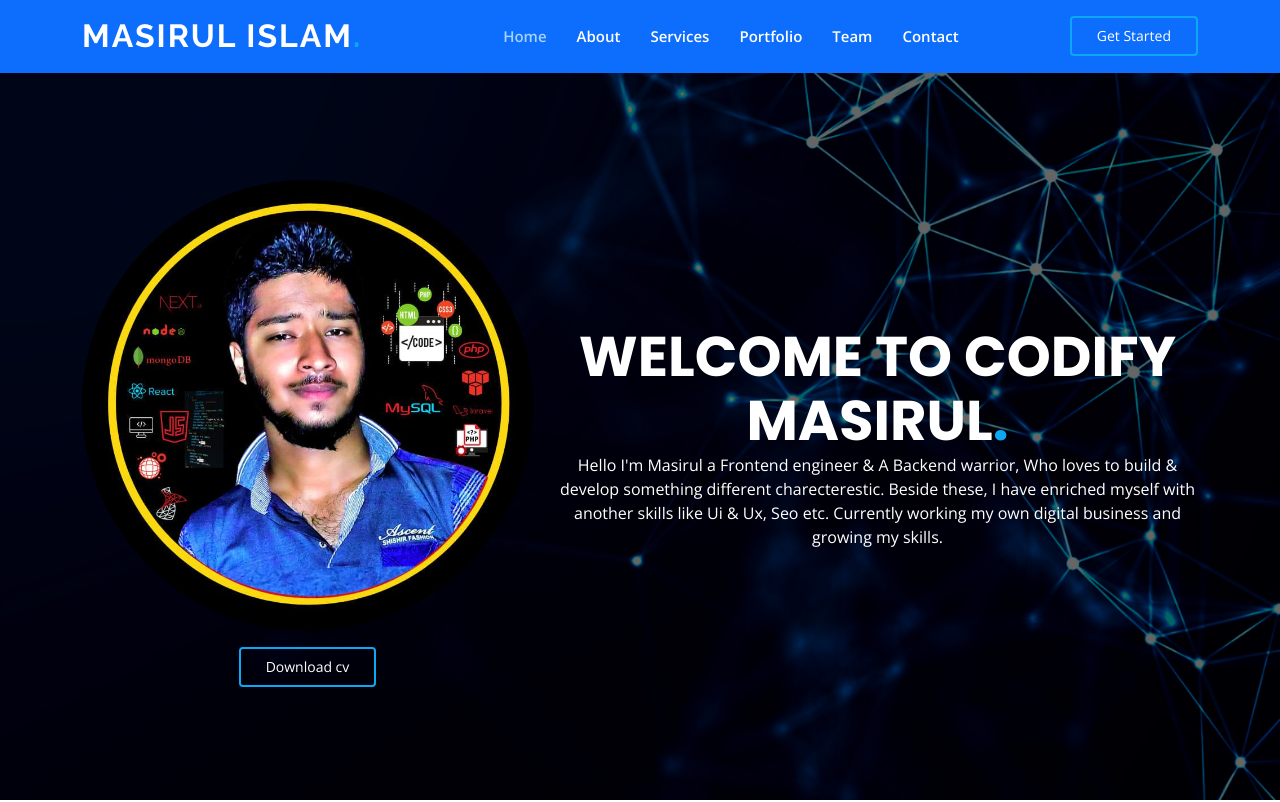
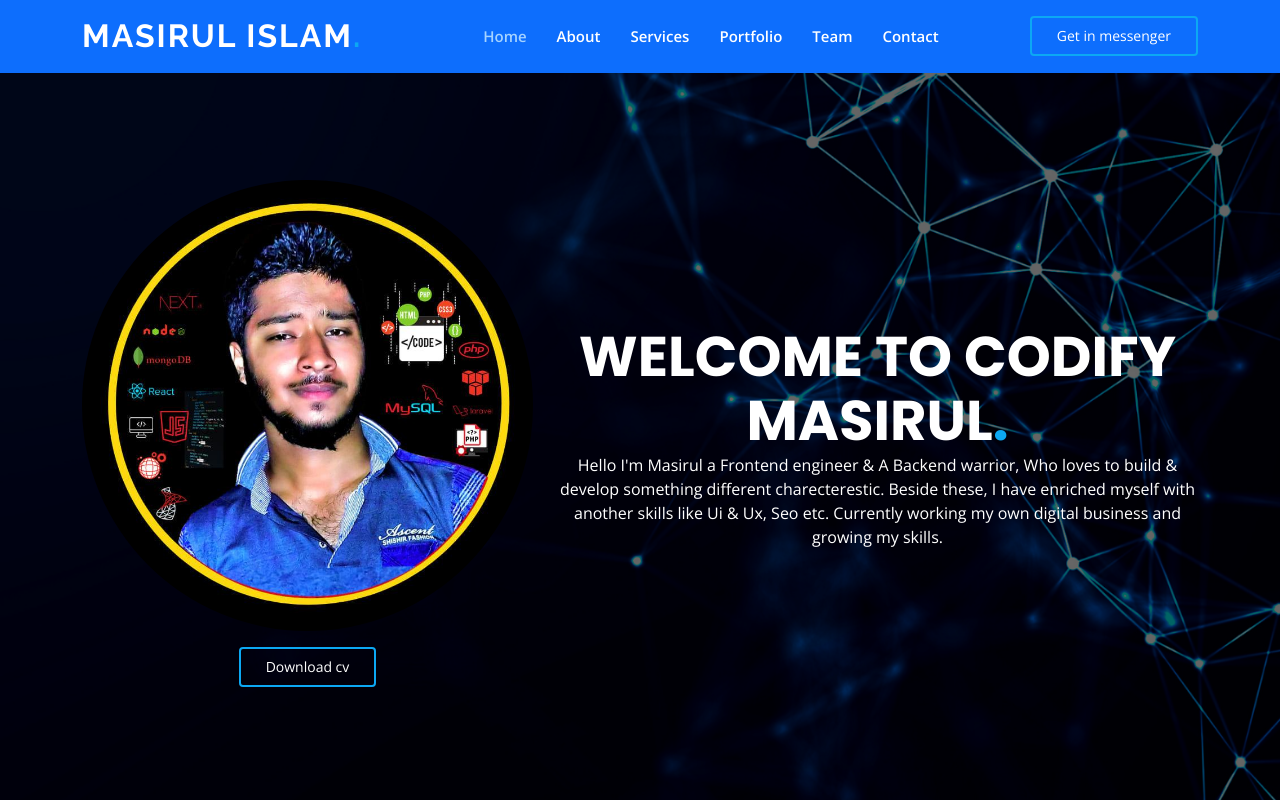
Before and after one commit to masirul-codify/portfolio, a plain HTML site: page index.html in a window 1280 px wide. Shown: the top 802 px of the page. Drawn offline with nearby package versions, Linux system fonts and the light colour scheme.

Commit message:
portfolio update

```diff
--- a/index.html
+++ b/index.html
@@ -60,7 +60,7 @@
         <i class="bi bi-list mobile-nav-toggle"></i>
       </nav><!-- .navbar -->
 
-      <a href="https://web.facebook.com/messages/t/100019247532137" class="get-started-btn scrollto">Get Started</a>
+      <a href="https://web.facebook.com/messages/t/100019247532137" class="get-started-btn scrollto">Get in messenger</a>
 
     </div>
   </header><!-- End Header -->
```
Also changed, not shown: 1 other file.
